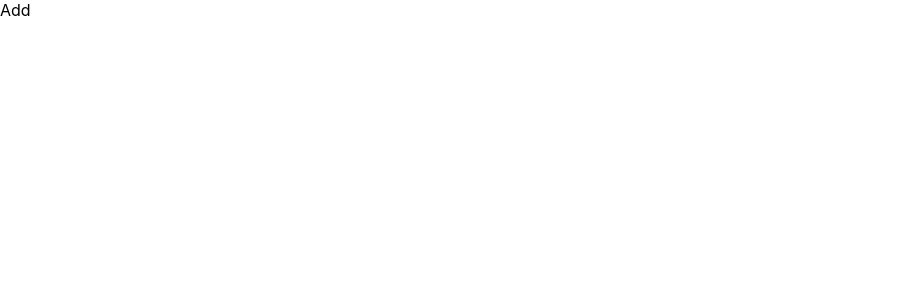
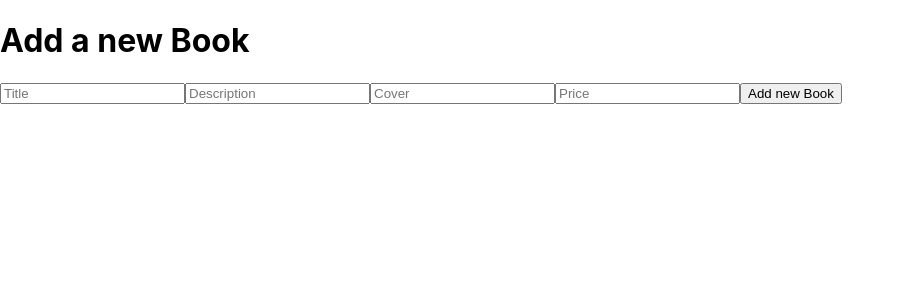
Before and after one commit to VitorDiasBode/lama-book-shop, a React (Create React App) app in the folder client/: page /add in a window 1280 px wide. Shown: the top 300 px of the page, without its empty margins (0-905 px from the left). Built offline with nearby package versions, Linux system fonts and the light colour scheme.

Commit message:
feat: adciona novo livro no banco a partir do formulario na pagina add

```diff
--- a/client/src/pages/Add.jsx
+++ b/client/src/pages/Add.jsx
@@ -1,8 +1,42 @@
+import axios from 'axios';
 import React from 'react'
+import {useState} from 'react'
+import { useNavigate } from 'react-router-dom';
 
 function Add() {
+  const [book, setBook] = useState({
+    title:"",
+    description:"",
+    cover:"",
+    price:null,
+  })
+
+  const navigate = useNavigate()
+
+  const handleChange = (e) => {
+    setBook( (prev) => ( {...prev, [e.target.name]:e.target.value} ) );
+  }
+
+  const handleClick = async e =>{
+    e.preventDefault();
+    try {
+      await axios.post("http://localhost:8800/books", book);
+      navigate('/');
+    } catch (error) {
+      console.log(error);
+    }
+  }
+  console.log(book);
+
   return (
-    <div>Add</div>
+    <div className="form">
+      <h1>Add a new Book</h1>
+      <input type='text' placeholder='Title' onChange={handleChange} name='title'/>
+      <input type='text' placeholder='Description' onChange={handleChange} name='description'/>
+      <input type='text' placeholder='Cover' onChange={handleChange} name='cover'/>
+      <input type='number' placeholder='Price' onChange={handleChange} name='price'/>
+      <button onClick={handleClick}>Add new Book</button>
+    </div>
   )
 }
 
```
Also changed, not shown: 1 other file (tests, documents, lock files or other folders).
